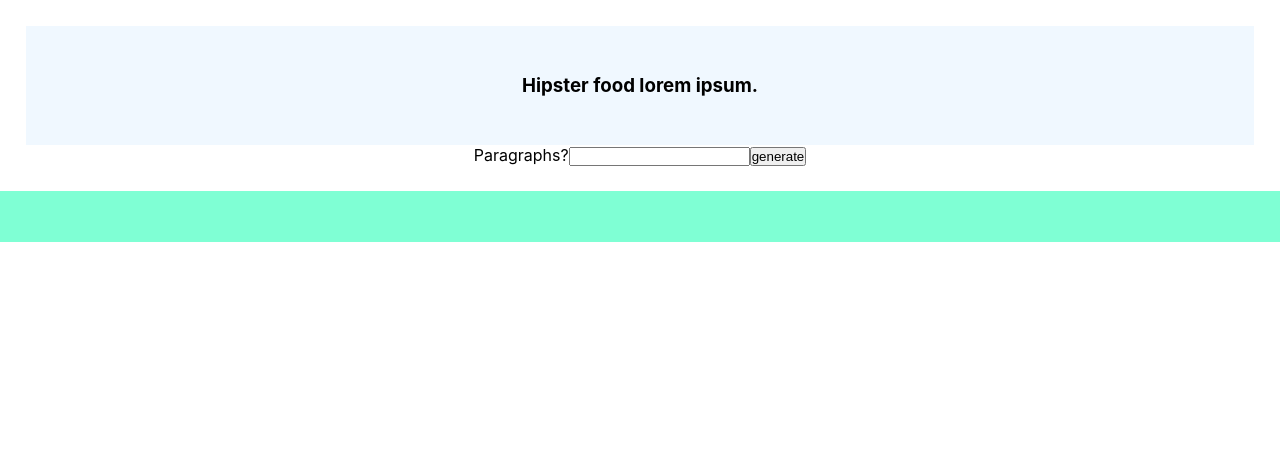
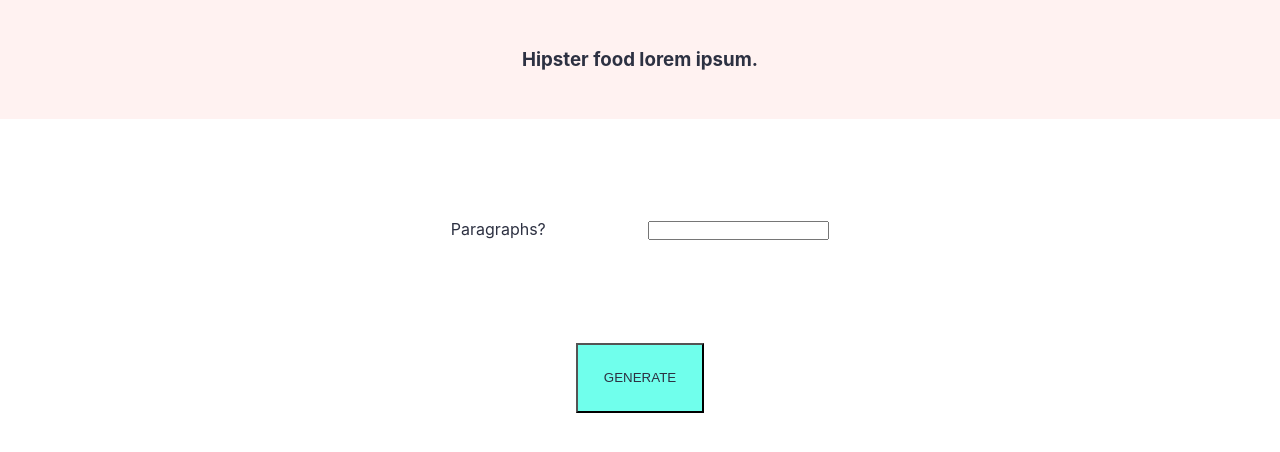
Before and after one commit to mmkobylin/lorem-ipsum, a React (Create React App) app: page / in a window 1280 px wide. Shown: the top 452 px of the page. Built offline with nearby package versions, Linux system fonts and the light colour scheme.

Commit message:
colors changed;

```diff
--- a/src/App.js
+++ b/src/App.js
@@ -36,9 +36,9 @@ function App() {
 
   return (
     <>
+      <h3>Hipster food lorem ipsum.</h3>
+
       <section className="section-center">
-
-        <h3>Hipster food lorem ipsum.</h3>
 
         <form
           // making sure that the submitting form is an option
@@ -52,6 +52,7 @@ function App() {
           onChange = { (e) => setCount( e.target.value ) }
 
           ></input>
+          <br></br>
           {/* submit button */}
           <button type ="submit" className="btn">generate</button>
         </form>
--- a/src/index.css
+++ b/src/index.css
@@ -1,6 +1,7 @@
 *, *::after, *::before {
   margin: 0;
   padding: 0;
+  color: #2D3142;
 }
 
 
@@ -14,8 +15,8 @@ body {
 }
 
 article {
-  background-color: aquamarine;
-  padding: 2vw;
+  background-color: #70FFEC;
+  margin: 5vw 0;
   text-align: justify;
 }
 
@@ -25,8 +26,10 @@ article p {
 }
 
 h3 {
-  background-color: aliceblue;
+  background-color: #FFF2F1;
   padding: 3rem;
+  margin-bottom: 4vw;
+  text-align: center;
 }
 
 code {
@@ -34,15 +37,29 @@ code {
     monospace;
 }
 
-.section-center {
+/* .section-center {
+} */
+
+form {
   text-align: center;
-  margin: 2vw;
 }
 
-/* form {
+/* all children of form */
+form * {
+  margin: 4vw;
+}
 
-} */
+button {
+
+  padding: 2vw;
+  text-transform: uppercase;
+  background-color: #70FFEC;
+}
 
 article {
-  background-color: aquamarine;
+  background-color: #70FFEC;
 }
+
+@media screen  {
+
+}
```
